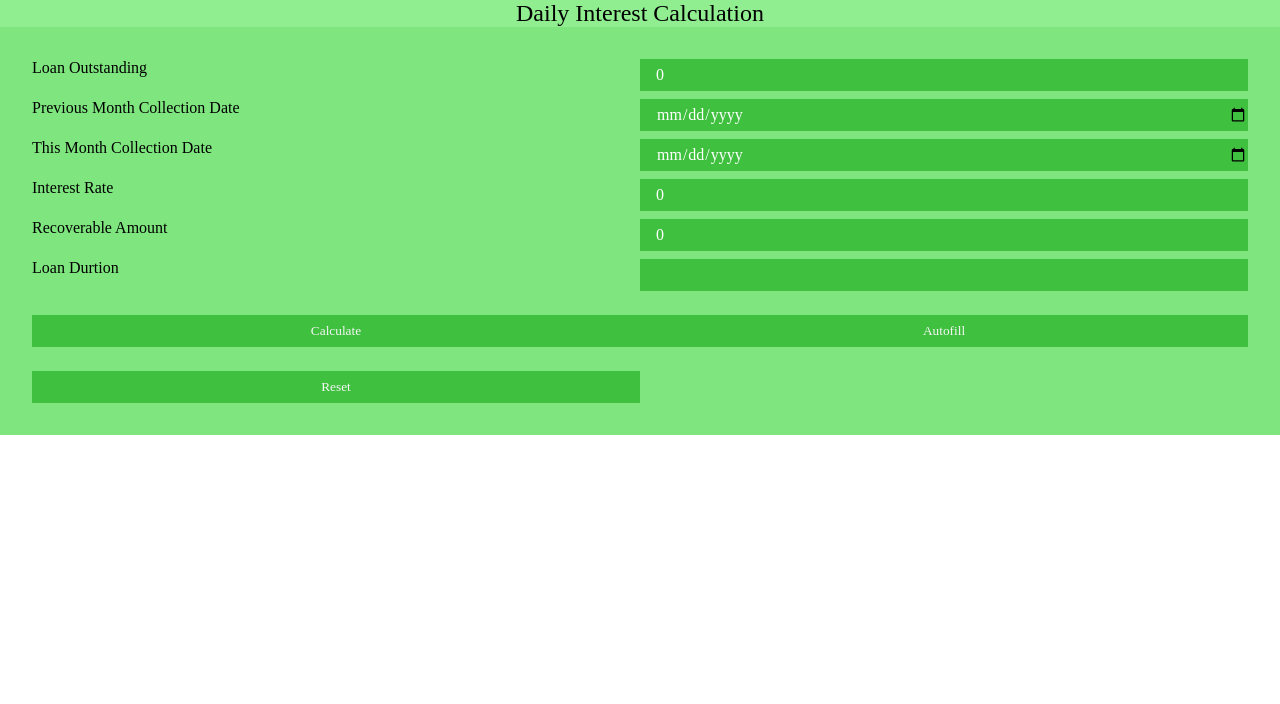
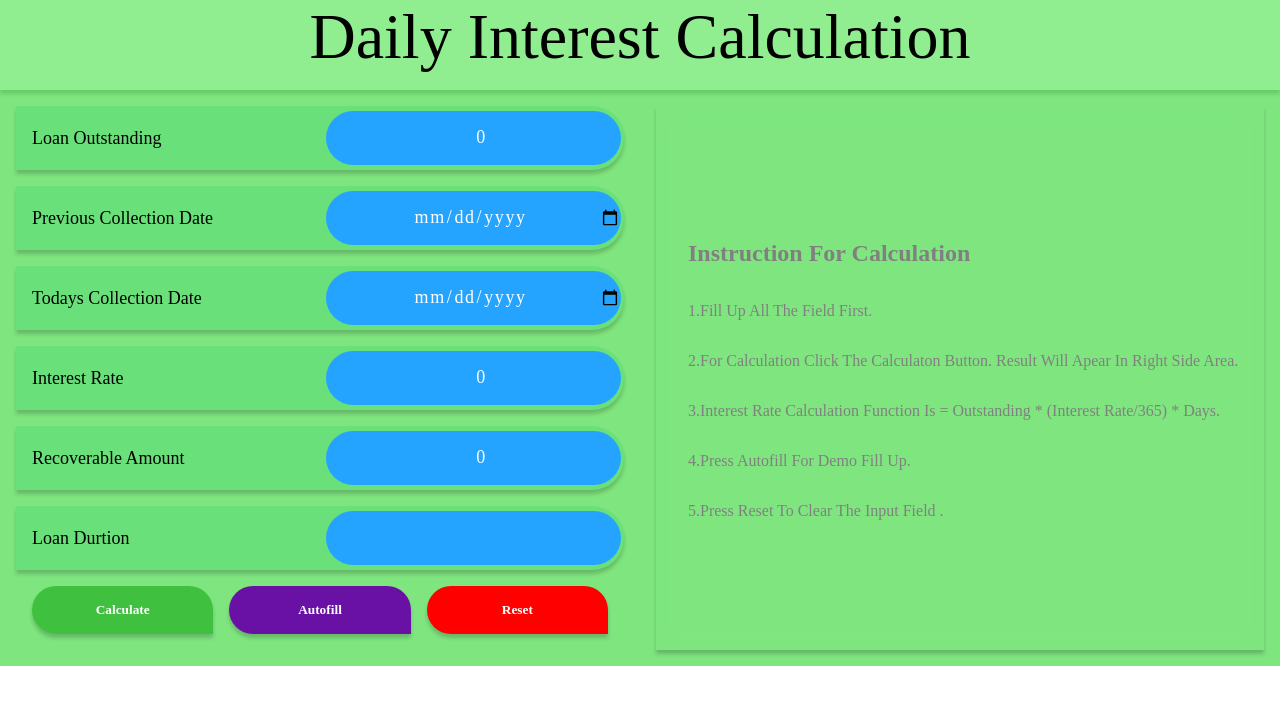
Before and after one commit to Soab42/loancalcweb, a React (Create React App) app: page / in a window 1280 px wide. Shown: the top 704 px of the page. Built offline with nearby package versions, Linux system fonts and the light colour scheme.

Commit message:
finishing 8-11-22

```diff
--- /dev/null
+++ b/src/components/Instruction.js
@@ -0,0 +1,20 @@
+import React from "react";
+import classes from "../styles/Daily.module.css";
+export default function Instruction() {
+  return (
+    <div className={classes.instruction}>
+      <h2>Instruction For Calculation</h2>
+      <p>1.Fill up all the field first.</p>
+      <p>
+        2.For Calculation click the calculaton button. result will apear in
+        right side area.
+      </p>
+      <p>
+        3.Interest rate Calculation function is = Outstanding * (Interest
+        rate/365) * days.
+      </p>
+      <p>4.Press autofill for demo fill up.</p>
+      <p>5.Press reset to clear the input field .</p>
+    </div>
+  );
+}
--- a/src/page/DailyCalc/Daily.js
+++ b/src/page/DailyCalc/Daily.js
@@ -1,5 +1,6 @@
 import moment from "moment";
 import React, { useState, useEffect } from "react";
+import Instruction from "../../components/Instruction";
 
 import classes from "../../styles/Daily.module.css";
 export default function Daily() {
@@ -70,62 +71,71 @@ export default function Daily() {
   };
   return (
     <div>
-      <div
-        style={{
-          textAlign: "center",
-          fontSize: "x-large",
-          backgroundColor: "lightgreen",
-          fontFamily: "cascadia code",
-        }}
-      >
-        Daily Interest Calculation
+      <div className={classes.title}>
+        <div> Daily Interest Calculation</div>
       </div>
       <div className={classes.frame}>
         <div className={classes.form}>
-          <label className={classes.label}>Loan Outstanding</label>
+          <label className={classes.label}>
+            Loan Outstanding
             <input
               className={classes.input}
               type="text"
               value={outstanding}
               onChange={(e) => setOutstanding(e.target.value)}
             ></input>
+          </label>
+
           <label className={classes.label}>
-            Previous Month Collection Date
-          </label>
+            Previous Collection Date
             <input
               className={classes.input}
               type="date"
               value={date}
               onChange={(e) => setDate(e.target.value)}
             ></input>
-          <label className={classes.label}>This Month Collection Date</label>
+          </label>
+
+          <label className={classes.label}>
+            Todays Collection Date
             <input
               className={classes.input}
               value={date2}
               type="date"
               onChange={(e) => setDate2(e.target.value)}
             ></input>
-          <label className={classes.label}>Interest Rate</label>
+          </label>
+
+          <label className={classes.label}>
+            Interest Rate
             <input
               className={classes.input}
               value={rate}
               type="text"
               onChange={(e) => setRate(e.target.value)}
             ></input>
-          <label className={classes.label}>Recoverable Amount</label>
+          </label>
+
+          <label className={classes.label}>
+            Recoverable Amount
             <input
               className={classes.input}
               value={recoverable}
               type="text"
               onChange={(e) => setRecoverable(e.target.value)}
             ></input>
-          <label className={classes.label}>Loan Durtion</label>
+          </label>
+
+          <label className={classes.label}>
+            Loan Durtion
             <input
               className={classes.input}
               type="text"
               value={duration}
               onChange={(e) => setDuration(e.target.value)}
             ></input>
+          </label>
+          <div className={classes.btngrp}>
             <button
               className={classes.btn}
               type="button"
@@ -151,68 +161,86 @@ export default function Daily() {
               Reset
             </button>
           </div>
-        {outstanding > 0
-          ? results.map((x) => {
+        </div>
+        {results.length !== 0 ? (
+          results.map((x) => {
             return (
               <div className={classes.result}>
-                  <label className={classes.label}>Opening balance</label>
+                <label className={classes.label}>
+                  Opening balance{" "}
                   <input
                     className={classes.input}
                     disabled
                     type={"text"}
-                    value={x.outstanding}
+                    value={x.outstanding.toLocaleString("en-IN")}
                   />
-                  <label className={classes.label}>Interest Rate</label>
+                </label>
 
+                <label className={classes.label}>
+                  Interest Rate
                   <input
                     className={classes.input}
                     disabled
                     type={"text"}
                     value={x.rate}
                   />
-                  <label className={classes.label}>Calculation Day</label>
+                </label>
+
+                <label className={classes.label}>
+                  Calculation Day{" "}
                   <input
                     className={classes.input}
                     disabled
                     type={"text"}
                     value={x.day}
                   />
+                </label>
+
                 <label className={classes.label}>
-                    This Month service charge
-                  </label>
+                  This month principle
                   <input
                     className={classes.input}
                     disabled
                     type={"text"}
-                    value={x.servicecharge}
+                    value={x.principal.toLocaleString("en-IN")}
                   />
-                  <label className={classes.label}>This month principle</label>
+                </label>
+                <label className={classes.label}>
+                  This Month service charge{" "}
                   <input
                     className={classes.input}
                     disabled
                     type={"text"}
-                    value={x.principal}
+                    value={x.servicecharge.toLocaleString("en-IN")}
                   />
+                </label>
                 <label className={classes.label}>
                   This month recoverable
-                  </label>
                   <input
                     className={classes.input}
                     disabled
                     type={"text"}
-                    value={x.recoverable}
+                    value={x.recoverable.toLocaleString("en-IN")}
                   />
-                  <label className={classes.label}>Closing balance</label>
+                </label>
+
+                <label className={classes.label}>
+                  Closing balance{" "}
                   <input
                     className={classes.input}
                     disabled
                     type={"text"}
-                    value={x.lastoutstanding}
+                    value={x.lastoutstanding.toLocaleString("en-IN")}
                   />
+                </label>
               </div>
             );
           })
-          : null}
+        ) : (
+          <div className={classes.result}>
+            <Instruction />
+          </div>
+        )}
       </div>
     </div>
   );
--- a/src/styles/Daily.module.css
+++ b/src/styles/Daily.module.css
@@ -1,43 +1,127 @@
+.title {
+  text-align: center;
+  background-color: lightgreen;
+  font-size: 4rem;
+  font-family: cascadia code;
+  padding-bottom: 1rem;
+  box-shadow: 0 4px 4px 0 rgba(0, 0, 0, 0.2);
+}
+.frame {
+  display: grid;
+  grid-template-columns: repeat(2, 1fr);
+}
+
+.btngrp {
+  display: grid;
+  column-gap: 1rem;
+  justify-content: space-evenly;
+  padding-left: 1rem;
+  padding-right: 1rem;
+  grid-template-columns: repeat(3, 1fr);
+}
 .form {
   display: grid;
-  grid-template-columns: repeat(2, 2fr);
+  grid-template-columns: repeat(1, 2fr);
+  padding: 1rem;
+  row-gap: 1rem;
+  background-color: rgba(0, 205, 0, 0.5);
+}
+.result {
+  display: grid;
   row-gap: 0.5rem;
-  padding: 2rem;
+  padding-right: 1rem;
+  grid-template-columns: repeat(1, 2fr);
   background-color: rgba(0, 205, 0, 0.5);
+  padding: 1rem;
 }
 .input {
   all: unset;
-  height: 2rem;
+  height: 3.4rem;
   border: none;
   outline: none;
+  text-align: center;
+  letter-spacing: 0.1rem;
   font-family: cascadia code;
-  background-color: rgba(0, 155, 0, 0.5);
+  background-color: rgb(37, 164, 255);
   color: #fff;
   padding-left: 1rem;
+  border-radius: 2rem;
 }
 .btn {
   background-color: rgba(0, 155, 0, 0.5);
-  margin-top: 1rem;
+  height: 3rem;
   font-family: cascadia code;
-  height: 2rem;
+  margin-bottom: 1rem;
   transition: 1s;
   border: none;
-  color: whitesmoke;
+  border-top-left-radius: 2rem;
+  border-top-right-radius: 2rem;
+  border-bottom-left-radius: 2rem;
+  font-weight: bold;
+  box-shadow: 0 4px 4px 0 rgba(0, 0, 0, 0.2);
+  color: rgb(254, 254, 254);
+}
+.btn:nth-child(2) {
+  background-color: rgb(106, 17, 165);
+}
+.btn:nth-child(3) {
+  background-color: red;
 }
 .btn:hover {
-  background-color: #fff;
-  color: #000;
+  background-color: lawngreen;
+  box-shadow: 2px 4px 8px 3px rgba(0, 0, 0, 0.2);
   transition: 1s;
 }
 .label {
   font-family: cascadia code;
   color: #000;
+  display: grid;
+  background-color: rgba(15, 200, 100, 0.2);
+  height: 4rem;
+  font-size: large;
+  justify-content: space-between;
+  align-items: center;
+  grid-template-columns: repeat(2, 1fr);
+  padding-left: 1rem;
+  padding-right: 0.2rem;
+  border-end-end-radius: 2rem;
+  border-start-end-radius: 2rem;
+  box-shadow: 0 4px 4px 0 rgba(0, 0, 0, 0.2);
 }
-.result {
-  display: grid;
-  row-gap: 0.5rem;
+.instruction {
+  font-family: cascadia code;
+  text-transform: capitalize;
+  display: flex;
+  flex-direction: column;
+  color: gray;
+  box-shadow: 0 4px 4px 0 rgba(0, 0, 0, 0.2);
+  backdrop-filter: blur(10px);
+  justify-content: center;
   padding-left: 2rem;
-  padding-right: 2rem;
-  grid-template-columns: repeat(2, 2fr);
-  background-color: rgba(0, 205, 0, 0.5);
+  align-items: start;
 }
+
+@media (max-width: 800px) {
+  .frame {
+    grid-template-columns: repeat(1, 1fr);
+  }
+  .label {
+    height: 3rem;
+    font-size: medium;
+  }
+  .input {
+    height: 2.8rem;
+    width: 13rem;
+  }
+  .title {
+    height: 3rem;
+    font-size: 2rem;
+    padding-top: 0.5rem;
+    font-family: "Open Sans", system-ui, -apple-system, BlinkMacSystemFont,
+      "Segoe UI", Roboto, Oxygen, Ubuntu, Cantarell, "Helvetica Neue",
+      sans-serif;
+  }
+  .result {
+    padding-top: 0;
+  }
+}
```
Lines whose indentation alone changed are shown as unchanged.
